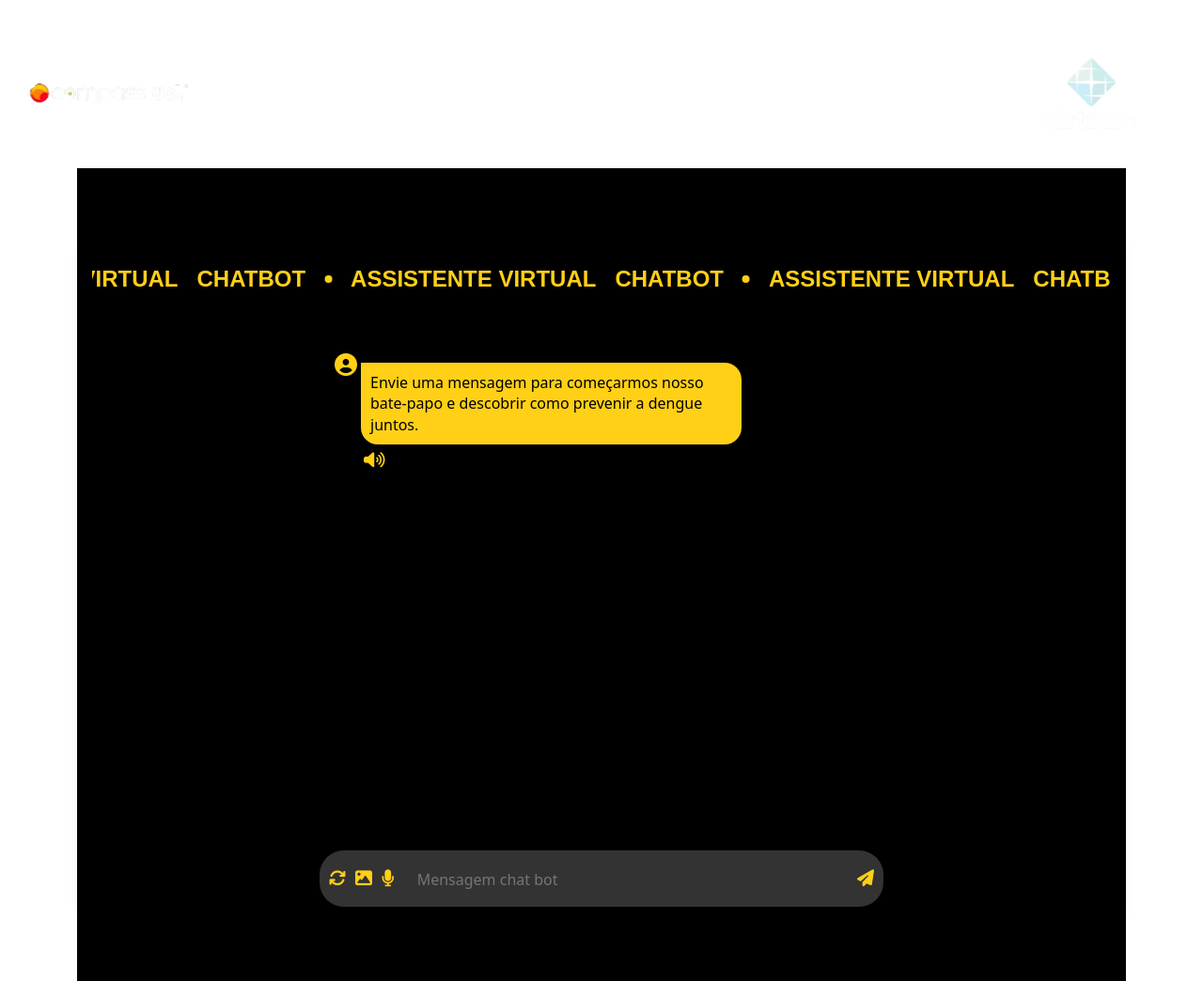
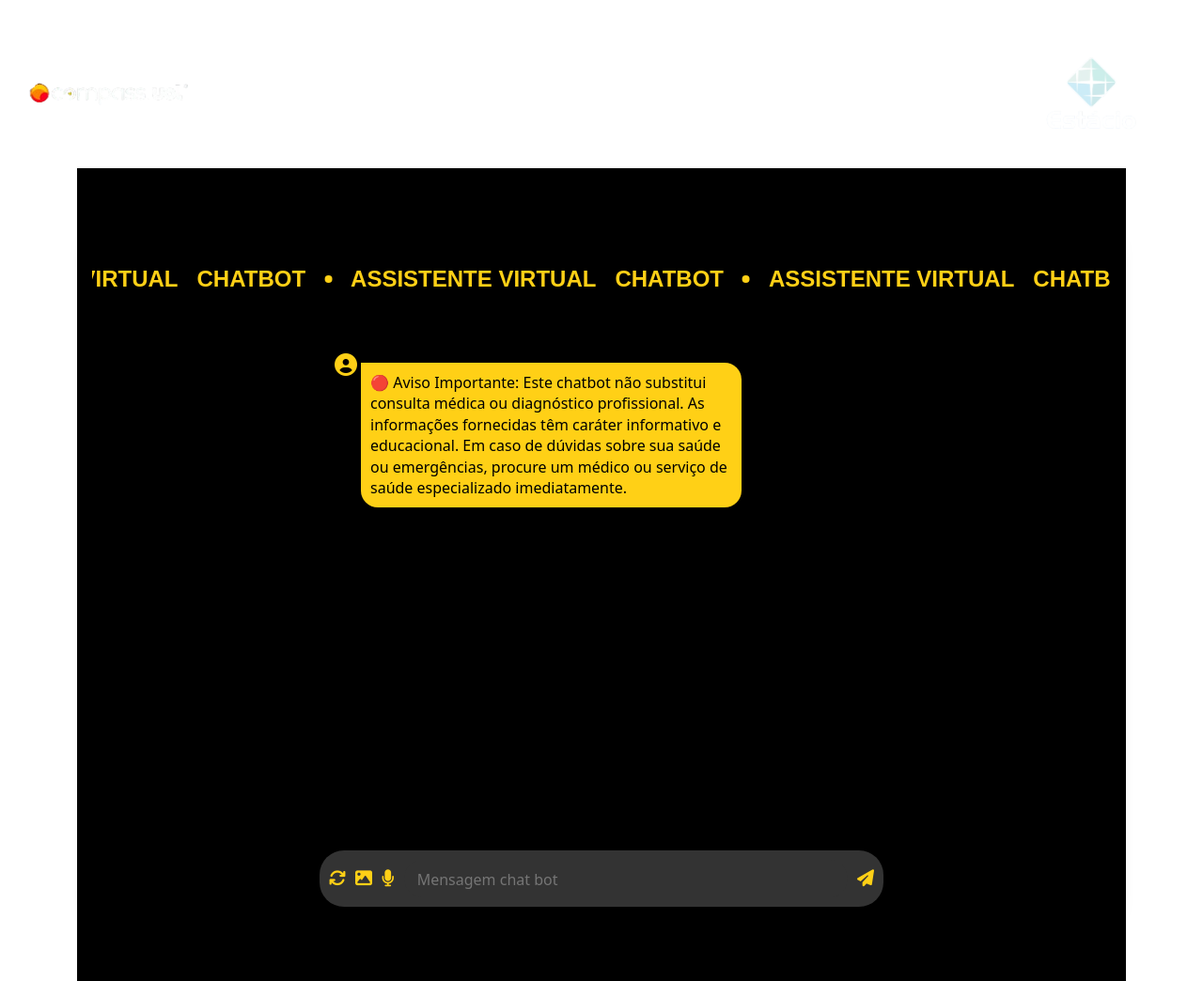
Before and after one commit to alexanderjr02/Dengue-Focus, a Flask app: page / in a window 1280 px wide. Shown: the part 621-1665 px from the top of the page at 94% size. Run offline with Flask 2, Linux system fonts and the light colour scheme; some libraries are stand-ins or nearby versions; some web fonts are replaced.

Commit message:
feat: atualizações

```diff
--- a/app/app.py
+++ b/app/app.py
@@ -4,7 +4,7 @@ import boto3
 import base64
 import os
 import uuid  # hash da imagem -> id único
-from stt_api import transcribe_audio  # Importando a função da API STT
+from stt import transcribe_audio  # Importando a função da API STT
 import json
 from tts import get_audio_url_from_tts  # Importar a função de TTS
 
@@ -13,15 +13,15 @@ socketio = SocketIO(app)
 
 # Configurações da AWS
 aws_region = "us-east-1"  # Altere conforme necessário
-s3_bucket = "denguefoto"
+s3_bucket = "projeto-final-grupo-2"
 
 # Inicialização dos clientes da AWS
 lex_client = boto3.client("lexv2-runtime", region_name=aws_region)
 s3_client = boto3.client("s3", region_name=aws_region)
 
 # Variáveis do bot Lex V2 (alterar conforme necessário)
-bot_id = "XLBAZBBYLD"
-bot_alias_id = "QWV0WA4M8N"
+bot_id = "KF1FJWESHS"
+bot_alias_id = "TSTALIASID"
 locale_id = "pt_BR"
 
 
--- /dev/null
+++ b/app/requirements.txt
@@ -0,0 +1,6 @@
+flask
+flask-socketio
+boto3
+requests
+eventlet
+python-dotenv
--- a/app/stt.py
+++ b/app/stt.py
@@ -10,7 +10,7 @@ transcribe_client = boto3.client("transcribe")
 s3_client = boto3.client("s3")
 
 # Nome do bucket S3 para armazenar o áudio
-s3_bucket_name = "projeto-final-grupo2"
+s3_bucket_name = "audios-grupo3"
 
 
 def transcribe_audio(audio_content_base64):
--- a/app/templates/index.html
+++ b/app/templates/index.html
@@ -5,11 +5,11 @@
     <meta name="viewport" content="width=device-width, initial-scale=1.0">
 
     <!-- Link CSS usando url_for -->
-    <link rel="stylesheet" href="{{ url_for('static', filename='css/style.css') }}">
-    <link rel="stylesheet" href="{{ url_for('static', filename='css/header.css') }}">
-    <link rel="stylesheet" href="{{ url_for('static', filename='css/chat.css') }}">
-    <link rel="stylesheet" href="{{ url_for('static', filename='css/home.css') }}">
-    <link rel="stylesheet" href="{{ url_for('static', filename='css/resultado-esperado.css') }}">
+    <link rel="stylesheet" href="{{ url_for('static', filename='CSS/style.css') }}">
+    <link rel="stylesheet" href="{{ url_for('static', filename='CSS/header.css') }}">
+    <link rel="stylesheet" href="{{ url_for('static', filename='CSS/chat.css') }}">
+    <link rel="stylesheet" href="{{ url_for('static', filename='CSS/home.css') }}">
+    <link rel="stylesheet" href="{{ url_for('static', filename='CSS/resultado-esperado.css') }}">
 
     <!-- CSS do Leaflet e Bootstrap -->
     <link rel="stylesheet" href="https://unpkg.com/leaflet@1.7.1/dist/leaflet.css" />
@@ -91,18 +91,12 @@
             <div class="conteudo-chatbot">
                 <!-- Área de Mensagens -->
                 <div class="chat-window" id="chat-window" data-aos="fade-right" data-aos-duration="1000">
-                        <!-- Indicador de "digitando" -->
-                        <div id="typing-indicator" class="typing-indicator" style="display: none;">
-                        <div class="dot"></div>
-                        <div class="dot"></div>
-                        <div class="dot"></div>
-                    </div>
                     <div class="message bot-message">
                         <i id="icone-bot" class="fa-solid fa-circle-user"></i>
                         <div class="message-content">
-                            <p>Envie uma mensagem para começarmos nosso bate-papo e descobrir como prevenir a dengue juntos.</p>
+                            <p>🔴 Aviso Importante:
+                                Este chatbot não substitui consulta médica ou diagnóstico profissional. As informações fornecidas têm caráter informativo e educacional. Em caso de dúvidas sobre sua saúde ou emergências, procure um médico ou serviço de saúde especializado imediatamente.</p>
                         </div>
-                            <i class="fa-solid fa-volume-up audio-icon" onclick="playAudio(this)" data-audio-url="URL_DO_AUDIO"></i>
                     </div>
                     <div id="typing-indicator" style="display: none;">...</div>
 
@@ -164,6 +158,8 @@
         </div>
     </section>
 
+    <!-- Scripts do botão refresh-->
+
     <!-- Scripts para SocketIO e AOS -->
     <script src="https://cdnjs.cloudflare.com/ajax/libs/socket.io/4.0.1/socket.io.min.js"></script>
     <script src="https://unpkg.com/aos@2.3.1/dist/aos.js"></script>
@@ -176,11 +172,11 @@
     <script src="https://unpkg.com/leaflet@1.7.1/dist/leaflet.js"></script>
 
     <!-- JavaScript customizado usando url_for -->
-    <script src="{{ url_for('static', filename='js/script.js') }}"></script>
-    <script src="{{ url_for('static', filename='js/sendAudio.js') }}"></script>
-    <script src="{{ url_for('static', filename='js/sendImage.js') }}"></script>
-    <script src="{{ url_for('static', filename='js/playAudio.js') }}"></script>
-    <script src="{{ url_for('static', filename='js/sendMessage.js') }}"></script>
+    <script src="{{ url_for('static', filename='JS/script.js') }}"></script>
+    <script src="{{ url_for('static', filename='JS/sendAudio.js') }}"></script>
+    <script src="{{ url_for('static', filename='JS/sendImage.js') }}"></script>
+    <script src="{{ url_for('static', filename='JS/playAudio.js') }}"></script>
+    <script src="{{ url_for('static', filename='JS/sendMessage.js') }}"></script>
 
 
 </body>
--- a/app/tts.py
+++ b/app/tts.py
@@ -8,7 +8,7 @@ s3_client = boto3.client("s3", region_name="us-east-1")
 dynamodb = boto3.resource("dynamodb", region_name="us-east-1")
 
 # Bucket S3 e tabela DynamoDB
-s3_bucket_name = "projeto-final-grupo2"
+s3_bucket_name = "projeto-final-grupo-2"
 dynamo_table_name = "projeto-final-grupo2"
 table = dynamodb.Table(dynamo_table_name)
 
```
Also changed, not shown: 2 other files.
